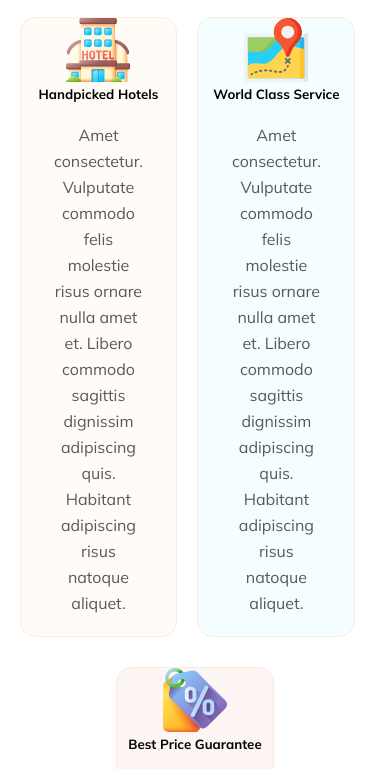
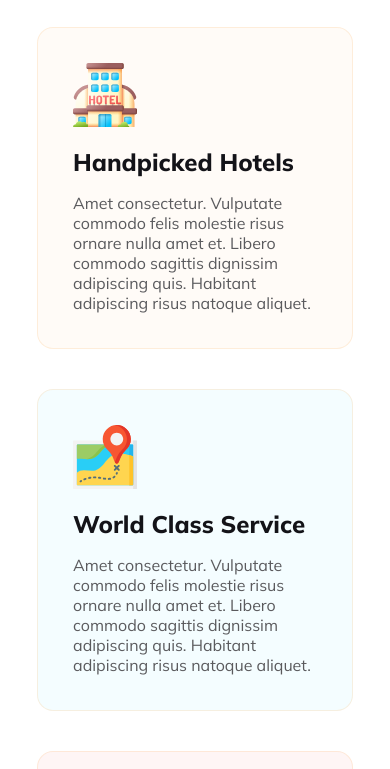
Before and after one commit to Arif-Islam21/world-explorer, a plain HTML site: page index.html in a window 390 px wide. Shown: the part 4919-5688 px from the top of the page. Drawn offline with Linux system fonts and the light colour scheme.

Commit message:
chose us section responsive done

```diff
--- a/index.html
+++ b/index.html
@@ -140,8 +140,8 @@
         <div class="chose-us-card">
           <div class="card card-1">
             <img src="icons/hotel 1.svg" alt="hotem" />
-            <h5>Handpicked Hotels</h5>
-            <p>
+            <h5 class="h3-primary">Handpicked Hotels</h5>
+            <p class="text-gery">
               Amet consectetur. Vulputate commodo felis molestie risus ornare
               nulla amet et. Libero commodo sagittis dignissim adipiscing quis.
               Habitant adipiscing risus natoque aliquet.
@@ -149,8 +149,8 @@
           </div>
           <div class="card card-2">
             <img src="icons/map 1.svg" alt="map" />
-            <h5>World Class Service</h5>
-            <p>
+            <h5 class="h3-primary">World Class Service</h5>
+            <p class="text-gery">
               Amet consectetur. Vulputate commodo felis molestie risus ornare
               nulla amet et. Libero commodo sagittis dignissim adipiscing quis.
               Habitant adipiscing risus natoque aliquet.
@@ -158,8 +158,8 @@
           </div>
           <div class="card card-3">
             <img src="icons/price-tag 1.svg" alt="price tag" />
-            <h5>Best Price Guarantee</h5>
-            <p>
+            <h5 class="h3-primary">Best Price Guarantee</h5>
+            <p class="text-gery">
               Amet consectetur. Vulputate commodo felis molestie risus ornare
               nulla amet et. Libero commodo sagittis dignissim adipiscing quis.
               Habitant adipiscing risus natoque aliquet.
--- a/styles/responsive.css
+++ b/styles/responsive.css
@@ -50,6 +50,13 @@
     margin-top: 10px;
     height: 40vh;
   }
+  .chose-us-card {
+    flex-direction: column;
+  }
+  .card {
+    width: 90%;
+    margin: 10px auto;
+  }
   .footer-section {
     padding: 30px 40px;
   }
--- a/styles/styles.css
+++ b/styles/styles.css
@@ -28,6 +28,15 @@
   font-size: 1.3rem;
   font-weight: 800;
   font-size: 40px;
+}
+.h3-primary {
+  color: #131318;
+  font-size: 24px;
+  font-weight: 800;
+  margin: 16px auto;
+}
+.text-gery {
+  color: #5a5a5d;
 }
 /* multi useable classes ends here */
 nav {
@@ -186,7 +195,7 @@ nav {
 .why-chose-us {
   text-align: center;
 }
-.why-chose-us p {
+.chose-us-text {
   color: rgba(19, 19, 24, 0.7);
   text-align: center;
   line-height: 26px;
@@ -202,7 +211,9 @@ nav {
 .card {
   border-radius: 16px;
   width: 45%;
+  padding: 35px;
   border: 1px solid rgba(251, 181, 99, 0.2);
+  text-align: start;
 }
 .card-1 {
   background: rgba(251, 181, 99, 0.05);
```
